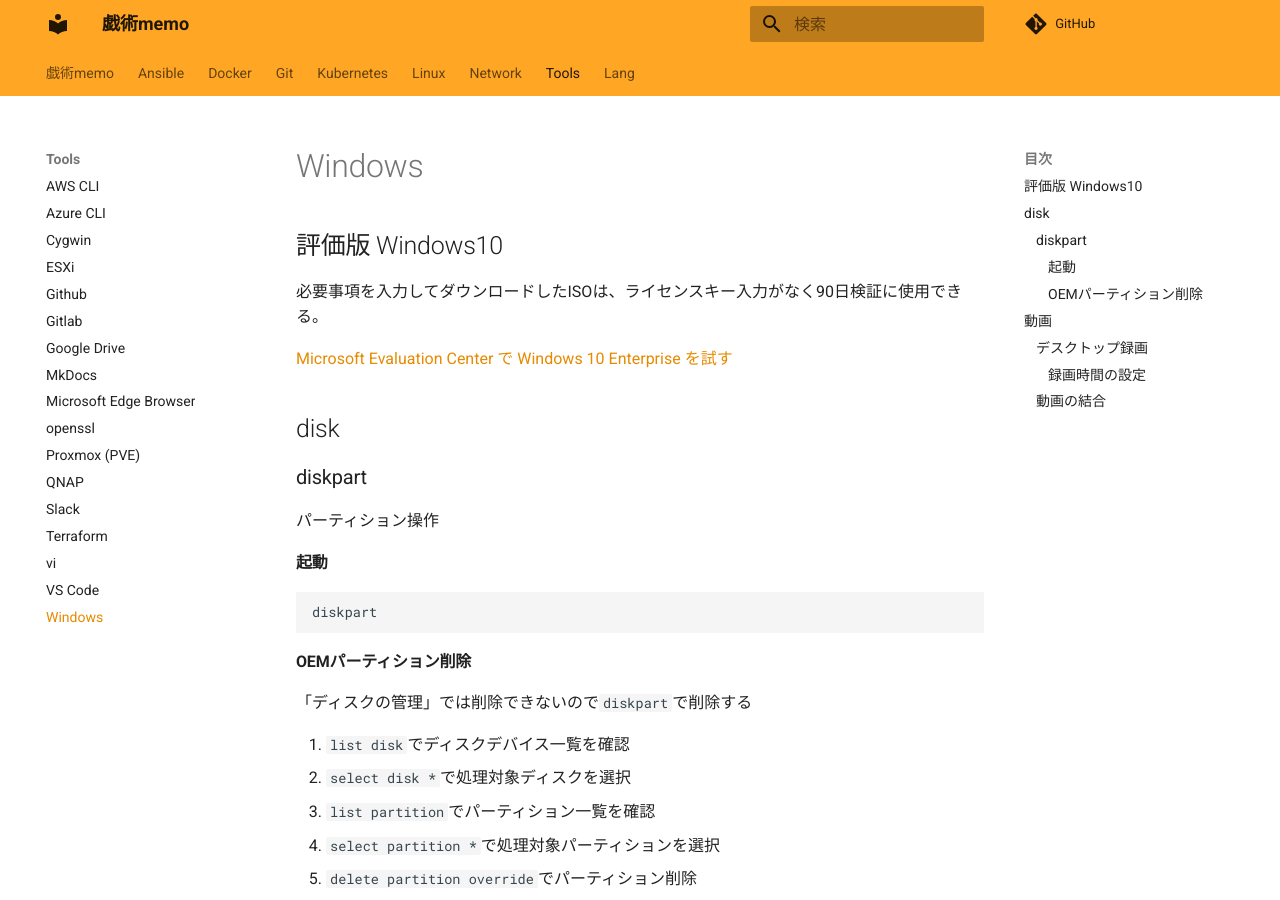
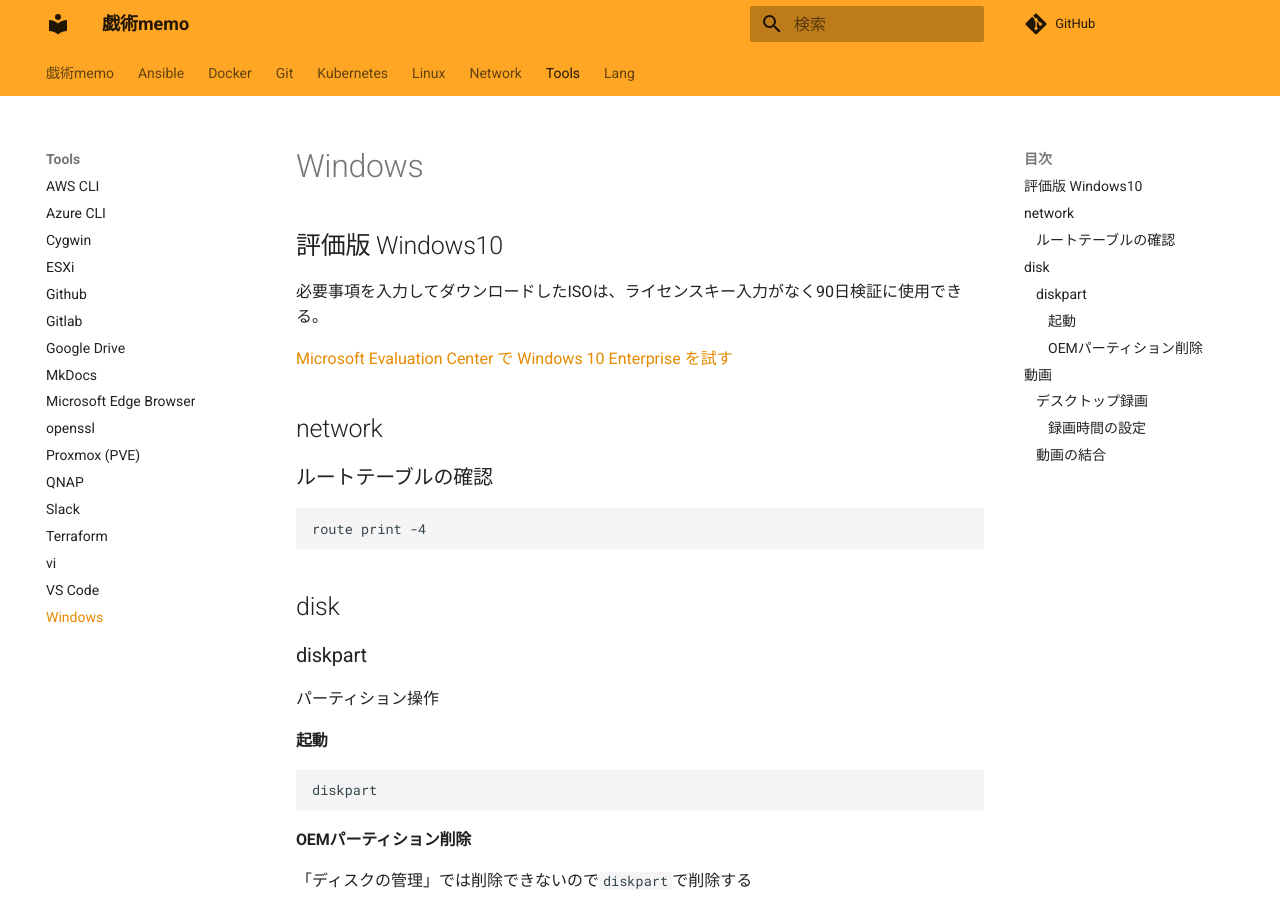
Before and after one commit to zaki-lknr/docs, an MkDocs documentation site: the page built from docs/Tools/windows.md, in a window 1280 px wide and 900 px high. Built offline with MkDocs 1.6.1 and Material for MkDocs 9.7.7, drawn with Linux system fonts in a browser that asks for light colours; comment, search, counter and statistics services are not loaded.

Commit message:
add: tools/windows: ルートテーブルの確認

````diff
--- a/docs/Tools/windows.md
+++ b/docs/Tools/windows.md
@@ -5,6 +5,14 @@
 必要事項を入力してダウンロードしたISOは、ライセンスキー入力がなく90日検証に使用できる。
 
 [Microsoft Evaluation Center で Windows 10 Enterprise を試す](https://www.microsoft.com/ja-jp/evalcenter/evaluate-windows-10-enterprise)
+
+## network
+
+### ルートテーブルの確認
+
+```
+route print -4
+```
 
 ## disk
 
````
